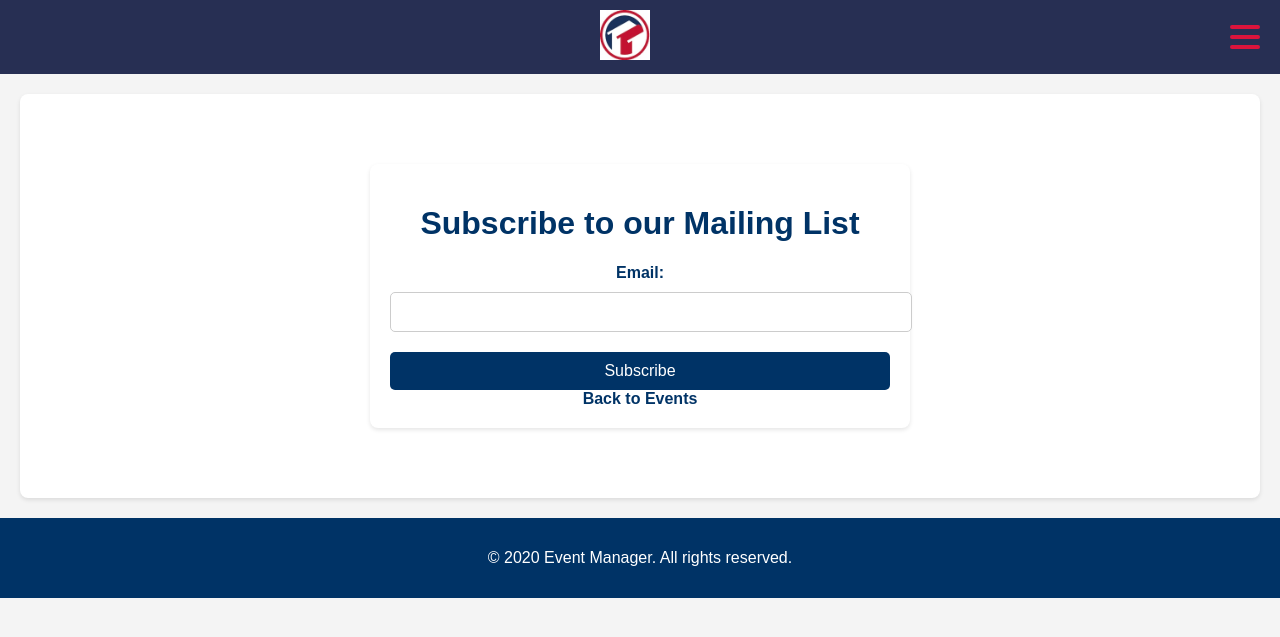
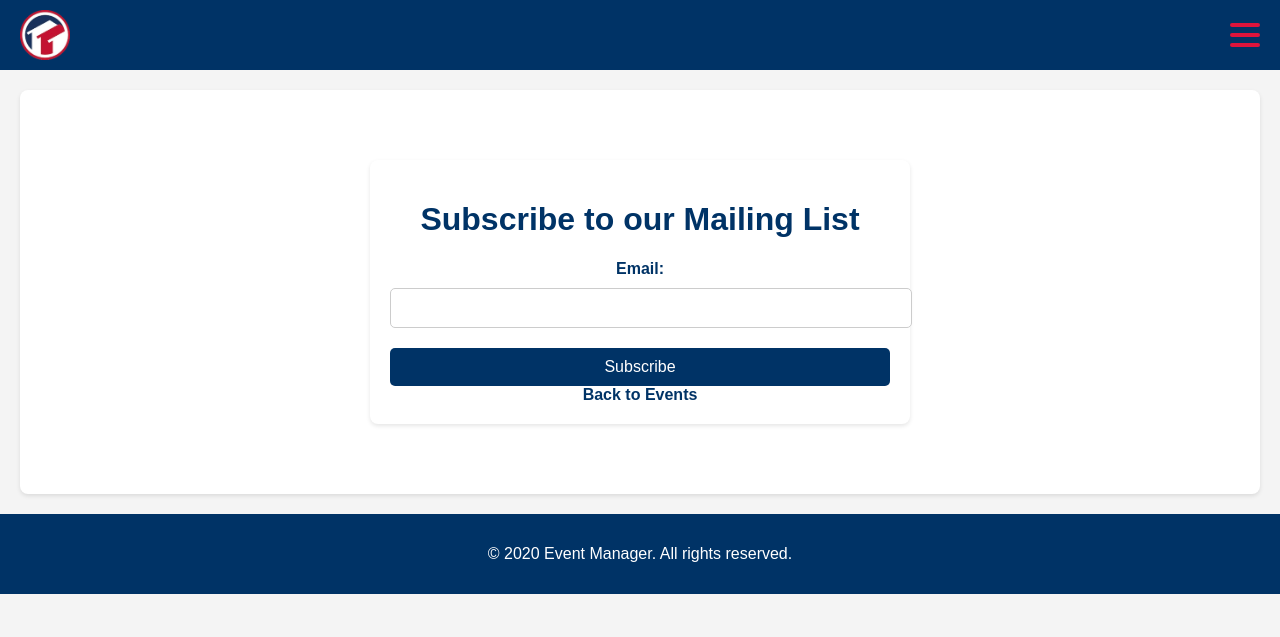
Before and after one commit to D-Harv/event-manager, a Django app: template event_manager/templates/subscribe.html in a window 1280 px wide. Shown: the top 637 px of the page. Run offline with Django 4.2, Linux system fonts and the light colour scheme; the template is opened without the code that fills it: most values are stand-ins (such as "Sample title", 1, 10 or a date in 2020).

Commit message:
Changes some logo stuff and html templates

```diff
--- /dev/null
+++ b/event_manager/requirements.txt
@@ -0,0 +1,6 @@
+Django>=4.2,<5.0           # The core Django framework
+pillow>=9.0.0              # For handling image uploads
+django-widget-tweaks>=1.4.12  # Optional: for customizing form templates
+psycopg2-binary         # For PostgreSQL database support (if using PostgreSQL)
+gunicorn>=20.1.0           # For deployment on a production server
+django-storages[boto3]>=1.13.2  # Optional: for managing static/media files on AWS S3
--- a/event_manager/static/styles.css
+++ b/event_manager/static/styles.css
@@ -6,7 +6,14 @@ body {
     color: #333;
 }
 
-header, footer {
+header {
+    background-color: #003366;
+    color: white;
+    text-align: left;
+    padding: 15px 0;
+}
+
+footer {
     background-color: #003366;
     color: white;
     text-align: center;
@@ -165,28 +172,32 @@ body {
 }
 
 /* Banner */
+/* Banner */
 .banner {
-    background-color: #272f53;
+    display: flex;
+    justify-content: flex-start; /* Align elements to the left */
+    align-items: center;
+    padding: 10px 20px;
+    background-color: #003366; /* Ensure header color consistency */
+    color: white;
+}
+
+/* Logo Container */
+.logo-container {
     display: flex;
     align-items: center;
-    justify-content: space-between;
-    padding: 10px 20px;
-    color: white;
-    position: relative;
 }
 
-/* Logo */
-.logo-container {
-    flex: 1;
-}
-
+/* Company Logo */
 .company-logo {
-    height: 50px;
+    max-height: 50px; /* Adjust logo size as needed */
     width: auto;
+    margin-right: 20px; /* Add space between the logo and other elements */
 }
 
 /* Menu Button */
 .menu-button {
+    margin-left: auto; /* Push the menu button to the right */
     display: flex;
     flex-direction: column;
     justify-content: space-between;
--- a/event_manager/templates/base.html
+++ b/event_manager/templates/base.html
@@ -10,7 +10,7 @@
 <body>
     <header class="banner">
         <div class="logo-container">
-            <img src="{% static 'photos/company_logo.png' %}" alt="Company Logo" class="company-logo">
+            <img src="{% static 'photos/companylogo.jpg' %}" alt="Company Logo" class="company-logo">
         </div>
         <div class="menu-button" onclick="toggleMenu()">
             <div class="bar"></div>
```
Also changed, not shown: event_manager/templates/homepage.html (+11 -10 lines), event_manager/db.sqlite3, event_manager/static/photos/companylogo.jpg (added), event_manager/static/photos/portrait.jpg (added), event_manager/static/photos/portrait_2.jpg (added).
